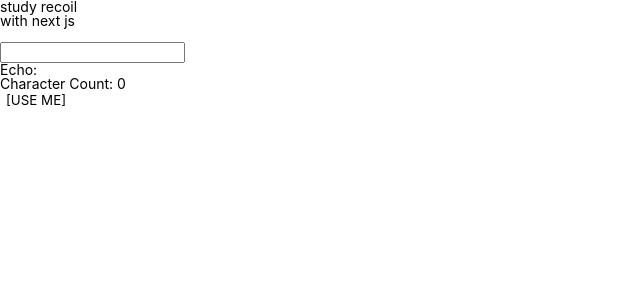
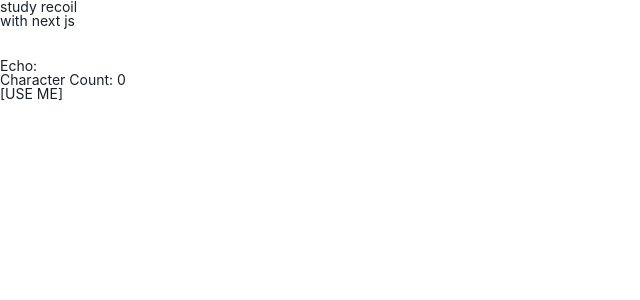
Before and after one commit to HyeYeong/study-recoil, a Next.js app: page / in a window 1280 px wide. Shown: the top 300 px of the page, without its empty margins (0-640 px from the left). Built offline with nearby package versions, Linux system fonts and the light colour scheme.

Commit message:
feat: chakraUi

```diff
--- a/package.json
+++ b/package.json
@@ -26,6 +26,9 @@
     "typescript": "5.1.6"
   },
   "devDependencies": {
+    "@chakra-ui/react": "^2.8.0",
+    "@emotion/react": "^11.11.1",
+    "@emotion/styled": "^11.11.0",
     "@types/styled-components": "^5.1.26",
     "@typescript-eslint/eslint-plugin": "^6.4.1",
     "@typescript-eslint/parser": "^6.4.1",
@@ -37,6 +40,7 @@
     "eslint-plugin-prettier": "^5.0.0",
     "eslint-plugin-react": "^7.33.2",
     "eslint-plugin-react-hooks": "^4.6.0",
+    "framer-motion": "^10.16.1",
     "prettier": "^3.0.2"
   }
 }
--- a/src/pages/_app.tsx
+++ b/src/pages/_app.tsx
@@ -2,6 +2,7 @@
 import GlobalStyle from '@src/styles/globalStyle';
 import { QueryClient, QueryClientProvider } from 'react-query';
 import { RecoilRoot } from 'recoil';
+import { ChakraProvider } from '@chakra-ui/react';
 
 function MyApp({ Component, pageProps }: AppProps) {
   const queryClient = new QueryClient();
@@ -9,8 +10,10 @@
   return (
     <QueryClientProvider client={queryClient}>
       <RecoilRoot>
-        <GlobalStyle />
-        <Component {...pageProps} />
+        <ChakraProvider>
+          <GlobalStyle />
+          <Component {...pageProps} />
+        </ChakraProvider>
       </RecoilRoot>
     </QueryClientProvider>
   );
```
Also changed, not shown: 1 other file (tests, documents, lock files or other folders).
